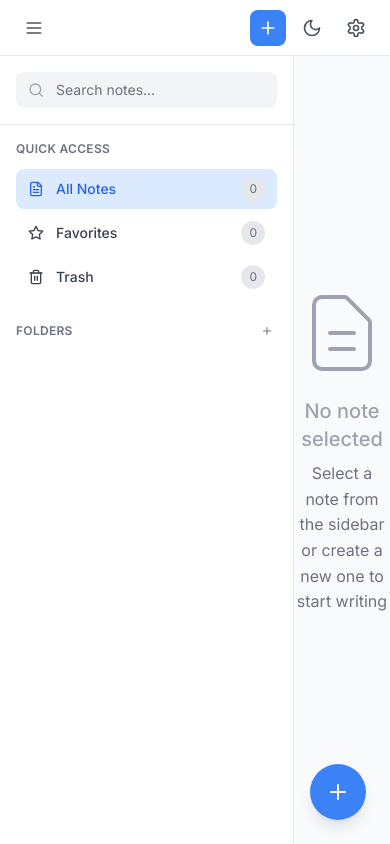
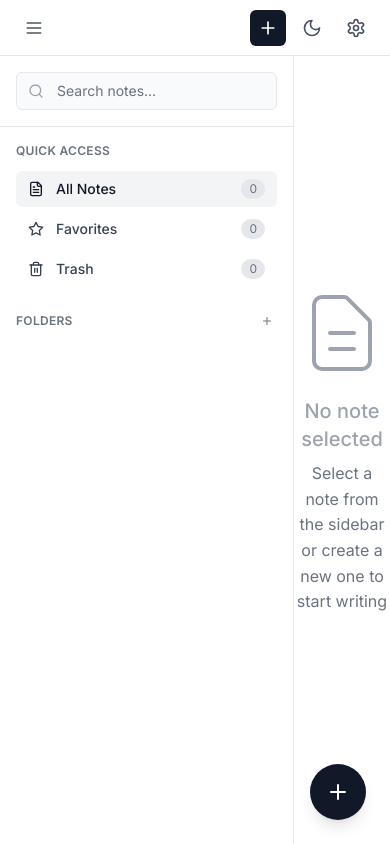
Before and after one commit to kopachlager/CipherPad, a React (Vite) app: page / in a window 390 px wide. Built offline with nearby package versions, Linux system fonts and the light colour scheme.

Commit message:
Fix Editor Issues and Improve Design

```diff
--- a/src/components/Editor/EditorView.tsx
+++ b/src/components/Editor/EditorView.tsx
@@ -1,9 +1,9 @@
 import React, { useState, useEffect } from 'react';
-import { motion } from 'framer-motion';
 import MonacoEditor from './MonacoEditor';
 import Toolbar from './Toolbar';
 import StatusBar from './StatusBar';
 import { useStore } from '../../hooks/useStore';
+import { useAutoSave } from '../../hooks/useAutoSave';
 import { detectLanguage } from '../../utils/helpers';
 
 const EditorView: React.FC = () => {
@@ -19,6 +19,8 @@ const EditorView: React.FC = () => {
   const [localContent, setLocalContent] = useState('');
   const [lastSaved, setLastSaved] = useState<Date | undefined>();
 
+  useAutoSave(activeNoteId, localContent);
+
   useEffect(() => {
     if (activeNote) {
       setLocalContent(activeNote.content);
@@ -27,13 +29,9 @@ const EditorView: React.FC = () => {
 
   if (!activeNote) {
     return (
-      <div className="flex-1 flex items-center justify-center bg-gray-50 dark:bg-gray-900">
+      <div className="flex-1 flex items-center justify-center bg-white dark:bg-gray-900">
         <div className="text-center">
-          <motion.div
-            initial={{ opacity: 0, scale: 0.9 }}
-            animate={{ opacity: 1, scale: 1 }}
-            className="text-gray-400 dark:text-gray-600"
-          >
+          <div className="text-gray-400 dark:text-gray-600">
             <svg className="w-24 h-24 mx-auto mb-4" fill="none" viewBox="0 0 24 24" stroke="currentColor">
               <path strokeLinecap="round" strokeLinejoin="round" strokeWidth={1} d="M9 12h6m-6 4h6m2 5H7a2 2 0 01-2-2V5a2 2 0 012-2h5.586a1 1 0 01.707.293l5.414 5.414a1 1 0 01.293.707V19a2 2 0 01-2 2z" />
             </svg>
@@ -41,7 +39,7 @@ const EditorView: React.FC = () => {
             <p className="text-gray-500 dark:text-gray-400">
               Select a note from the sidebar or create a new one to start writing
             </p>
-          </motion.div>
+          </div>
         </div>
       </div>
     );
@@ -66,7 +64,6 @@ const EditorView: React.FC = () => {
       }
     }
 
-    updateNote(activeNote.id, { content });
     setLastSaved(new Date());
   };
 
@@ -89,11 +86,7 @@ const EditorView: React.FC = () => {
   };
 
   return (
-    <motion.div
-      initial={{ opacity: 0 }}
-      animate={{ opacity: 1 }}
-      className="flex-1 flex flex-col bg-white dark:bg-gray-900"
-    >
+    <div className="flex-1 flex flex-col bg-white dark:bg-gray-900">
       <Toolbar
         note={activeNote}
         onToggleCodeMode={handleToggleCodeMode}
@@ -112,7 +105,7 @@ const EditorView: React.FC = () => {
         note={activeNote}
         lastSaved={lastSaved}
       />
-    </motion.div>
+    </div>
   );
 };
 
--- a/src/components/FloatingActionButton.tsx
+++ b/src/components/FloatingActionButton.tsx
@@ -1,5 +1,4 @@
 import React from 'react';
-import { motion } from 'framer-motion';
 import { Plus } from 'lucide-react';
 import { useStore } from '../hooks/useStore';
 
@@ -7,15 +6,13 @@ const FloatingActionButton: React.FC = () => {
   const { createNote } = useStore();
 
   return (
-    <motion.button
-      whileHover={{ scale: 1.1 }}
-      whileTap={{ scale: 0.9 }}
+    <button
       onClick={() => createNote()}
-      className="fixed bottom-6 right-6 w-14 h-14 bg-blue-500 hover:bg-blue-600 text-white rounded-full shadow-lg z-50 flex items-center justify-center md:hidden"
+      className="fixed bottom-6 right-6 w-14 h-14 bg-gray-900 hover:bg-gray-800 dark:bg-gray-100 dark:hover:bg-gray-200 text-white dark:text-gray-900 rounded-full shadow-lg z-50 flex items-center justify-center md:hidden transition-colors duration-150"
       style={{ backdropFilter: 'blur(10px)' }}
     >
       <Plus className="w-6 h-6" />
-    </motion.button>
+    </button>
   );
 };
 
--- a/src/components/Layout/Header.tsx
+++ b/src/components/Layout/Header.tsx
@@ -1,5 +1,4 @@
 import React from 'react';
-import { motion } from 'framer-motion';
 import {
   Menu,
   Search,
@@ -25,16 +24,11 @@ const Header: React.FC = () => {
   const { theme, toggleTheme } = useTheme();
 
   return (
-    <motion.header
-      className="h-14 bg-white dark:bg-gray-900 border-b border-gray-200 dark:border-gray-700 flex items-center justify-between px-4 relative z-50"
-      initial={{ opacity: 0, y: -20 }}
-      animate={{ opacity: 1, y: 0 }}
-      transition={{ duration: 0.3 }}
-    >
+    <header className="h-14 bg-white dark:bg-gray-900 border-b border-gray-200 dark:border-gray-700 flex items-center justify-between px-4 relative z-50">
       <div className="flex items-center space-x-4">
         <button
           onClick={() => setSidebarOpen(!sidebarOpen)}
-          className="p-2 rounded-lg hover:bg-gray-100 dark:hover:bg-gray-800 transition-colors"
+          className="p-2 rounded-md hover:bg-gray-100 dark:hover:bg-gray-800 transition-colors duration-150"
         >
           <Menu className="w-5 h-5 text-gray-600 dark:text-gray-400" />
         </button>
@@ -47,7 +41,7 @@ const Header: React.FC = () => {
             placeholder="Search notes..."
             value={searchQuery}
             onChange={(e) => setSearchQuery(e.target.value)}
-            className="pl-10 pr-4 py-2 w-64 bg-gray-100 dark:bg-gray-800 border-0 rounded-lg text-sm placeholder-gray-500 focus:outline-none focus:ring-2 focus:ring-blue-500"
+            className="pl-10 pr-4 py-2 w-64 bg-gray-50 dark:bg-gray-800 border border-gray-200 dark:border-gray-700 rounded-md text-sm placeholder-gray-500 focus:outline-none focus:ring-1 focus:ring-gray-400 focus:border-gray-400"
           />
         </div>
       </div>
@@ -55,7 +49,7 @@ const Header: React.FC = () => {
       <div className="flex items-center space-x-2">
         <button
           onClick={() => createNote()}
-          className="p-2 rounded-lg bg-blue-500 hover:bg-blue-600 text-white transition-colors"
+          className="p-2 rounded-md bg-gray-900 hover:bg-gray-800 dark:bg-gray-100 dark:hover:bg-gray-200 text-white dark:text-gray-900 transition-colors duration-150"
           title="New note"
         >
           <Plus className="w-5 h-5" />
@@ -63,7 +57,7 @@ const Header: React.FC = () => {
 
         <button
           onClick={toggleTheme}
-          className="p-2 rounded-lg hover:bg-gray-100 dark:hover:bg-gray-800 transition-colors"
+          className="p-2 rounded-md hover:bg-gray-100 dark:hover:bg-gray-800 transition-colors duration-150"
           title="Toggle theme"
         >
           {theme === 'dark' ? (
@@ -75,7 +69,7 @@ const Header: React.FC = () => {
 
         {auth.hasPassword && (
           <button
-            className="p-2 rounded-lg hover:bg-gray-100 dark:hover:bg-gray-800 transition-colors"
+            className="p-2 rounded-md hover:bg-gray-100 dark:hover:bg-gray-800 transition-colors duration-150"
             title="Lock app"
           >
             <Lock className="w-5 h-5 text-gray-600 dark:text-gray-400" />
@@ -83,13 +77,13 @@ const Header: React.FC = () => {
         )}
 
         <button
-          className="p-2 rounded-lg hover:bg-gray-100 dark:hover:bg-gray-800 transition-colors"
+          className="p-2 rounded-md hover:bg-gray-100 dark:hover:bg-gray-800 transition-colors duration-150"
           title="Settings"
         >
           <Settings className="w-5 h-5 text-gray-600 dark:text-gray-400" />
         </button>
       </div>
-    </motion.header>
+    </header>
   );
 };
 
--- a/src/components/Layout/Sidebar.tsx
+++ b/src/components/Layout/Sidebar.tsx
@@ -1,5 +1,5 @@
 import React, { useState } from 'react';
-import { motion, AnimatePresence } from 'framer-motion';
+import { AnimatePresence } from 'framer-motion';
 import {
   FileText,
   Folder,
@@ -77,12 +77,11 @@ const Sidebar: React.FC = () => {
     active?: boolean;
     onClick: () => void;
   }> = ({ icon, label, count, active, onClick }) => (
-    <motion.button
-      whileHover={{ x: 4 }}
+    <button
       onClick={onClick}
-      className={`w-full flex items-center justify-between px-3 py-2 rounded-lg text-sm transition-colors ${
+      className={`w-full flex items-center justify-between px-3 py-2 rounded-md text-sm transition-colors duration-150 ${
         active
-          ? 'bg-blue-100 dark:bg-blue-900 text-blue-600 dark:text-blue-400'
+          ? 'bg-gray-100 dark:bg-gray-800 text-gray-900 dark:text-gray-100'
           : 'hover:bg-gray-100 dark:hover:bg-gray-800 text-gray-700 dark:text-gray-300'
       }`}
     >
@@ -91,20 +90,19 @@ const Sidebar: React.FC = () => {
         <span className="font-medium">{label}</span>
       </div>
       {count !== undefined && (
-        <span className="text-xs text-gray-500 dark:text-gray-400 bg-gray-200 dark:bg-gray-700 px-2 py-1 rounded-full">
+        <span className="text-xs text-gray-500 dark:text-gray-400 bg-gray-200 dark:bg-gray-700 px-2 py-0.5 rounded-full">
           {count}
         </span>
       )}
-    </motion.button>
+    </button>
   );
 
   const NoteItem: React.FC<{ note: any }> = ({ note }) => (
-    <motion.button
-      whileHover={{ x: 4 }}
+    <button
       onClick={() => setActiveNote(note.id)}
-      className={`w-full text-left p-3 rounded-lg transition-colors border ${
+      className={`w-full text-left p-3 rounded-md transition-colors duration-150 border ${
         activeNoteId === note.id
-          ? 'bg-blue-50 dark:bg-blue-900/20 border-blue-200 dark:border-blue-800'
+          ? 'bg-gray-50 dark:bg-gray-800 border-gray-200 dark:border-gray-700'
           : 'hover:bg-gray-50 dark:hover:bg-gray-800 border-transparent'
       }`}
     >
@@ -113,7 +111,7 @@ const Sidebar: React.FC = () => {
           {note.title || 'Untitled'}
         </h4>
         {note.isFavorite && (
-          <Star className="w-4 h-4 text-yellow-500 fill-current" />
+          <Star className="w-4 h-4 text-gray-600 dark:text-gray-400 fill-current" />
         )}
       </div>
       <p className="text-xs text-gray-500 dark:text-gray-400 line-clamp-2 mb-1">
@@ -122,19 +120,13 @@ const Sidebar: React.FC = () => {
       <span className="text-xs text-gray-400 dark:text-gray-500">
         {formatDate(new Date(note.updatedAt))}
       </span>
-    </motion.button>
+    </button>
   );
 
   return (
     <AnimatePresence>
       {sidebarOpen && (
-        <motion.aside
-          initial={{ x: -320, opacity: 0 }}
-          animate={{ x: 0, opacity: 1 }}
-          exit={{ x: -320, opacity: 0 }}
-          transition={{ type: 'spring', damping: 25, stiffness: 120 }}
-          className="w-80 h-full bg-white dark:bg-gray-900 border-r border-gray-200 dark:border-gray-700 flex flex-col"
-        >
+        <aside className="w-80 h-full bg-white dark:bg-gray-900 border-r border-gray-200 dark:border-gray-700 flex flex-col">
           {/* Mobile search */}
           <div className="p-4 border-b border-gray-200 dark:border-gray-700 sm:hidden">
             <div className="relative">
@@ -143,7 +135,7 @@ const Sidebar: React.FC = () => {
                 data-search-input
                 type="text"
                 placeholder="Search notes..."
-                className="w-full pl-10 pr-4 py-2 bg-gray-100 dark:bg-gray-800 border-0 rounded-lg text-sm placeholder-gray-500 focus:outline-none focus:ring-2 focus:ring-blue-500"
+                className="w-full pl-10 pr-4 py-2 bg-gray-50 dark:bg-gray-800 border border-gray-200 dark:border-gray-700 rounded-md text-sm placeholder-gray-500 focus:outline-none focus:ring-1 focus:ring-gray-400 focus:border-gray-400"
               />
             </div>
           </div>
@@ -185,7 +177,7 @@ const Sidebar: React.FC = () => {
                 </h3>
                 <button
                   onClick={() => setShowNewFolder(true)}
-                  className="p-1 rounded hover:bg-gray-200 dark:hover:bg-gray-700 transition-colors"
+                  className="p-1 rounded hover:bg-gray-200 dark:hover:bg-gray-700 transition-colors duration-150"
                 >
                   <Plus className="w-3 h-3 text-gray-500" />
                 </button>
@@ -203,7 +195,7 @@ const Sidebar: React.FC = () => {
                     }}
                     onBlur={handleCreateFolder}
                     placeholder="Folder name"
-                    className="w-full px-2 py-1 text-sm bg-gray-100 dark:bg-gray-800 border rounded focus:outline-none focus:ring-2 focus:ring-blue-500"
+                    className="w-full px-2 py-1 text-sm bg-gray-50 dark:bg-gray-800 border border-gray-200 dark:border-gray-700 rounded focus:outline-none focus:ring-1 focus:ring-gray-400 focus:border-gray-400"
                     autoFocus
                   />
                 </div>
@@ -215,7 +207,7 @@ const Sidebar: React.FC = () => {
                     <div className="flex items-center">
                       <button
                         onClick={() => toggleFolder(folder.id)}
-                        className="p-1 rounded hover:bg-gray-200 dark:hover:bg-gray-700"
+                        className="p-1 rounded hover:bg-gray-200 dark:hover:bg-gray-700 transition-colors duration-150"
                       >
                         {expandedFolders.has(folder.id) ? (
                           <ChevronDown className="w-3 h-3" />
@@ -250,7 +242,7 @@ const Sidebar: React.FC = () => {
               </div>
             )}
           </div>
-        </motion.aside>
+        </aside>
       )}
     </AnimatePresence>
   );
--- a/src/hooks/useAutoSave.ts
+++ b/src/hooks/useAutoSave.ts
@@ -16,7 +16,7 @@ export const useAutoSave = (noteId: string | null, content: string) => {
     // Set new timeout for auto-save
     timeoutRef.current = setTimeout(() => {
       updateNote(noteId, { content });
-    }, 1000); // 1 second delay
+    }, 2000); // 2 second delay
 
     return () => {
       if (timeoutRef.current) {
--- a/src/hooks/useStore.ts
+++ b/src/hooks/useStore.ts
@@ -49,7 +49,7 @@ interface Store {
 
 const defaultSettings: AppSettings = {
   theme: 'system',
-  accentColor: '#3b82f6',
+  accentColor: '#6b7280',
   fontSize: 16,
   lineHeight: 1.6,
   autoSave: true,
--- a/src/index.css
+++ b/src/index.css
@@ -4,7 +4,7 @@
 @tailwind utilities;
 
 :root {
-  --accent-color: #3b82f6;
+  --accent-color: #6b7280;
   --font-size: 16px;
   --line-height: 1.6;
 }
@@ -25,7 +25,7 @@ body {
   padding: 0;
   font-size: var(--font-size);
   line-height: var(--line-height);
-  background-color: theme('colors.gray.50');
+  background-color: theme('colors.white');
   color: theme('colors.gray.900');
 }
 
@@ -41,7 +41,7 @@ body {
 }
 
 ::-webkit-scrollbar-track {
-  background: theme('colors.gray.100');
+  background: theme('colors.gray.50');
 }
 
 .dark ::-webkit-scrollbar-track {
@@ -67,7 +67,7 @@ body {
 
 /* Monaco Editor customizations */
 .monaco-editor {
-  font-family: 'JetBrains Mono', 'Fira Code', 'SF Mono', 'Monaco', 'Inconsolata', monospace !important;
+  font-family: 'Inter', -apple-system, BlinkMacSystemFont, 'Segoe UI', monospace !important;
 }
 
 .monaco-editor .view-lines {
@@ -97,22 +97,6 @@ body {
   overflow: hidden;
 }
 
-/* Custom animations */
-@keyframes fadeInUp {
-  from {
-    opacity: 0;
-    transform: translateY(20px);
-  }
-  to {
-    opacity: 1;
-    transform: translateY(0);
-  }
-}
-
-.fade-in-up {
-  animation: fadeInUp 0.3s ease-out;
-}
-
 /* Touch optimizations */
 @media (hover: none) and (pointer: coarse) {
   button, .cursor-pointer {
@@ -129,11 +113,11 @@ body {
 /* High contrast mode */
 @media (prefers-contrast: high) {
   :root {
-    --accent-color: #0000ff;
+    --accent-color: #000000;
   }
 
   .dark {
-    --accent-color: #00ffff;
+    --accent-color: #ffffff;
   }
 }
 
--- a/tailwind.config.js
+++ b/tailwind.config.js
@@ -8,13 +8,6 @@ export default {
         'inter': ['Inter', 'sans-serif'],
       },
       colors: {
-        primary: {
-          50: '#eff6ff',
-          500: '#3b82f6',
-          600: '#2563eb',
-          700: '#1d4ed8',
-          900: '#1e3a8a',
-        },
         gray: {
           50: '#f9fafb',
           100: '#f3f4f6',
@@ -27,29 +20,22 @@ export default {
           800: '#1f2937',
           900: '#111827',
         },
+        slate: {
+          50: '#f8fafc',
+          100: '#f1f5f9',
+          200: '#e2e8f0',
+          300: '#cbd5e1',
+          400: '#94a3b8',
+          500: '#64748b',
+          600: '#475569',
+          700: '#334155',
+          800: '#1e293b',
+          900: '#0f172a',
+        },
       },
       spacing: {
         '18': '4.5rem',
         '88': '22rem',
-      },
-      animation: {
-        'fade-in': 'fadeIn 0.3s ease-out',
-        'fade-in-up': 'fadeInUp 0.3s ease-out',
-        'slide-in': 'slideIn 0.3s ease-out',
-      },
-      keyframes: {
-        fadeIn: {
-          '0%': { opacity: '0' },
-          '100%': { opacity: '1' },
-        },
-        fadeInUp: {
-          '0%': { opacity: '0', transform: 'translateY(20px)' },
-          '100%': { opacity: '1', transform: 'translateY(0)' },
-        },
-        slideIn: {
-          '0%': { transform: 'translateX(-100%)' },
-          '100%': { transform: 'translateX(0)' },
-        },
       },
       backdropBlur: {
         xs: '2px',
```
Also changed, not shown: src/components/Editor/MonacoEditor.tsx (+10 -14 lines), src/components/Editor/StatusBar.tsx (+4 -9 lines), src/components/Editor/Toolbar.tsx (+7 -14 lines).
